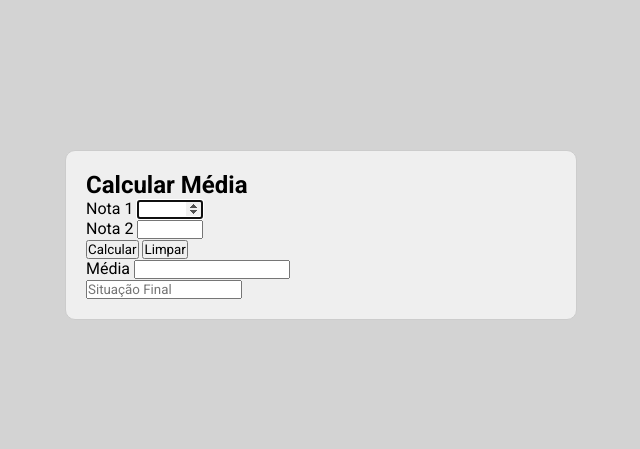
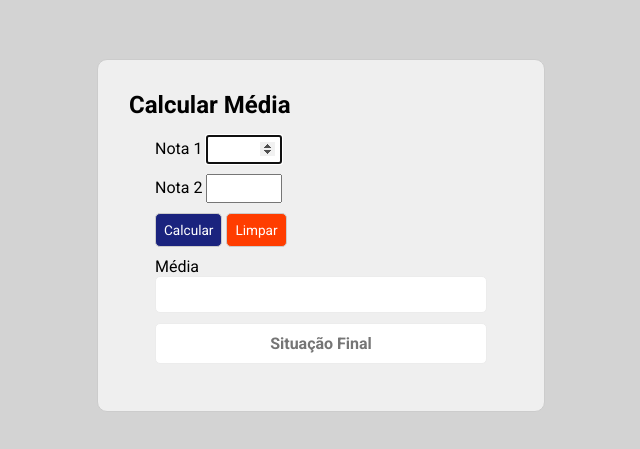
Before and after one commit to GabrielOstii/javascript, a plain HTML site: page projetos/calculadora-media/index.html in a window 1280 px wide. Shown: the part 165-614 px from the top of the page, without its empty margins (319-959 px from the left). Drawn offline with Linux system fonts and the light colour scheme.

Commit message:
Update CSS

```diff
--- a/projetos/calculadora-media/index.html
+++ b/projetos/calculadora-media/index.html
@@ -48,7 +48,7 @@
                         type="reset"
                         value="Limpar">
                 </div>
-                <div>
+                <div class="form-group">
                     <label for="iMedia">Média</label>
                     <input
                         type="text"
@@ -57,7 +57,7 @@
                         value=""
                         readonly>
                 </div>
-                <div>
+                <div class="form-group">
                     <input
                         type="text"
                         name="situacao"
--- a/projetos/calculadora-media/style.css
+++ b/projetos/calculadora-media/style.css
@@ -2,6 +2,7 @@
 
 @import url('https://fonts.googleapis.com/css2?family=Roboto:ital,wght@0,100;0,300;0,400;0,500;0,700;0,900;1,100;1,300;1,400;1,500;1,700;1,900&display=swap');
 
+/* Corpo */
 * {
     margin: 0px;
     padding: 0px;
@@ -21,9 +22,72 @@ body {
 }
 
 main {
-    width: 40%;
-    padding: 20px;
+    width: 35%;
+    padding: 15px;
     background: #efefef;
     border: 1px solid #ccc;
     border-radius: 10px;
 }
+
+section {
+    margin: 0 auto;
+    padding: 1rem;
+}
+
+.alerta {
+    background: #f44336;
+    padding: 5px;
+    border-radius: 5px;
+}
+
+/* Formulario */
+
+form {
+    margin: 1rem;
+}
+
+.form-group {
+    margin: 0.625rem;
+}
+
+input[type=number], input[type=text] {
+    padding: 5px;
+    text-align: center;
+}
+
+#iMedia, #iSituacao {
+    width: 100%;
+    padding: 10px;
+}
+
+#iSituacao {
+    font-weight: bold;
+    font-size: 1rem;
+}
+
+.cx, input[type=text] {
+    border: 1px solid #ececec;
+    border-radius: 5px;
+}
+
+/* Botões */
+
+.botao {
+    border-radius: 5px;
+    border: 1px solid #ccc;
+    padding: 8px;
+    color: #fff;
+    font-size: 0.85rem;
+    cursor: pointer;
+}
+
+.botao:hover{
+    box-shadow: 0px 0px 3px #222;
+}
+#btnCalcular {
+    background: #1a237e;
+}
+
+#btnLimpar {
+    background: #ff3d00;
+}
```
